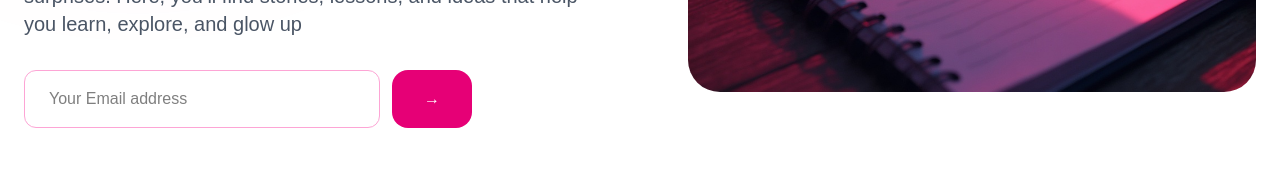
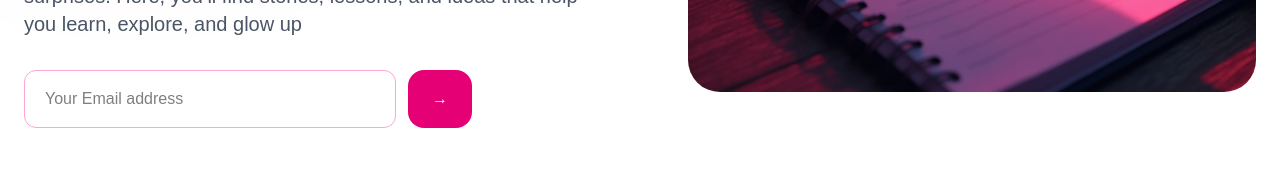
Before and after one commit to BellaAkins/BellaVerse, a React (Vite) app: page / in a window 1280 px wide. Shown: the part 506-684 px from the top of the page. Built offline with nearby package versions, Linux system fonts and the light colour scheme.

Commit message:
completed purpose section

```diff
--- a/src/components/Hero.jsx
+++ b/src/components/Hero.jsx
@@ -26,11 +26,11 @@ const Hero = () => {
             name="email"
             id="email"
             placeholder="Your Email address"
-            className="flex-1  px-6 py-4 border border-pink-300 rounded-xl focus:outline-none focus:border-pink-600
+            className="flex-1  px-5 py-4 border border-pink-300 rounded-xl focus:outline-none focus:border-pink-600
            transition-all"
           />
           <button
-            className="bg-pink-600 text-white px-8 py-4 rounded-2xl hover:bg-pink-700 cursor-pointer
+            className="bg-pink-600 text-white px-6 py-4 rounded-2xl hover:bg-pink-700 cursor-pointer
           transition-all hover:shadow-lg hover:shadow-pink-300 "
           >
             →
```
